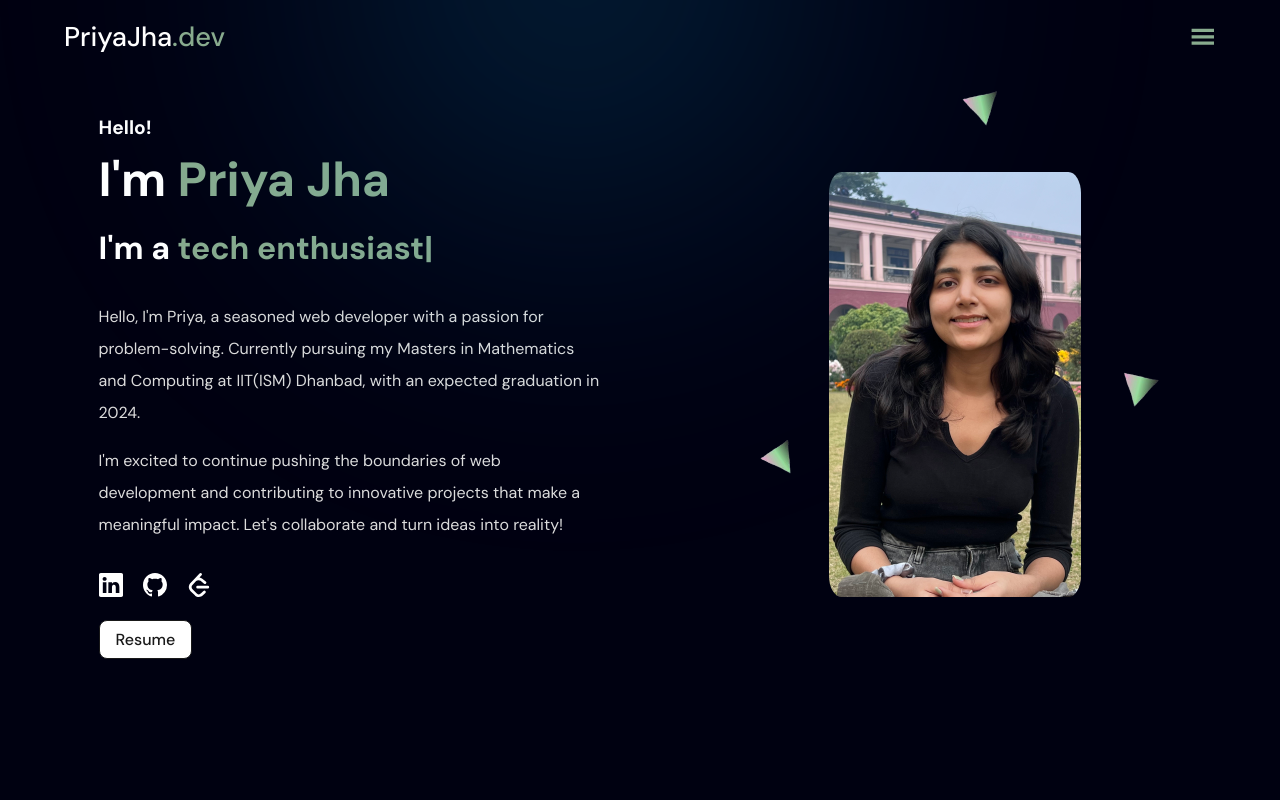
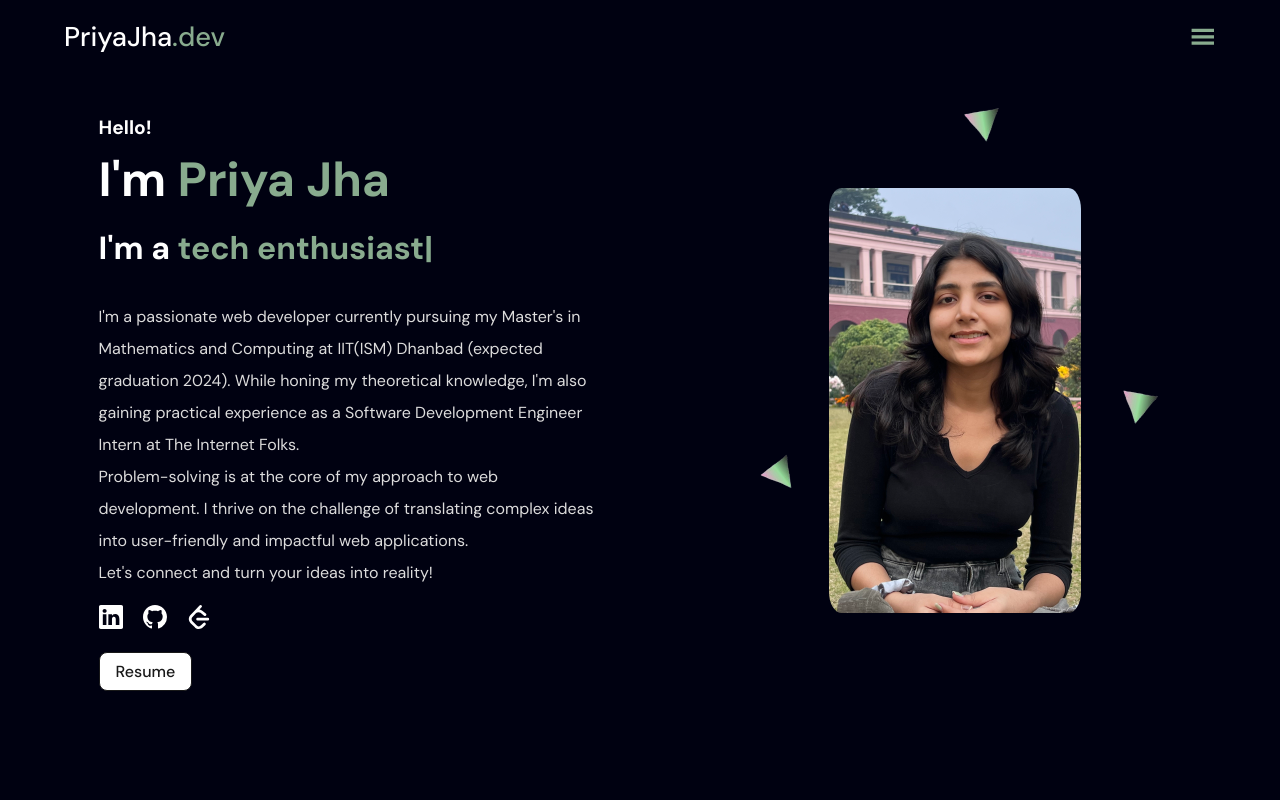
Before and after one commit to mikasa-404/main-portfolio, a React (Create React App) app: page / in a window 1280 px wide. Shown: the top 800 px of the page. Built offline with nearby package versions, Linux system fonts and the light colour scheme; the HTML template or start-up script is replaced by a standard one.

Commit message:
ui fixes

```diff
--- a/src/App.js
+++ b/src/App.js
@@ -26,7 +26,7 @@ function App() {
 
           <Footer />
         </Container>
-        <FadeImage src={TopFadeImage} top="0" />
+        {/* <FadeImage src={TopFadeImage} top="0" width="inherit"/> */}
       </MainBody>
       <AnimatedCursor
         innerSize={16}
--- a/src/components/Experience.js
+++ b/src/components/Experience.js
@@ -42,7 +42,7 @@ const Experience = () => {
       >
         Where <BlueText>I have worked</BlueText>
       </Heading>
-        <PaddingContainer top="2%">
+        <PaddingContainer top="5%">
         <VerticalTimeline>
         <VerticalTimelineElement
           contentStyle={{ background: "#191919", color: "#fff" }}
--- a/src/components/Footer.js
+++ b/src/components/Footer.js
@@ -8,7 +8,7 @@ const Footer = () => {
   return (
     <PaddingContainer
         id="Contact"
-        top="5%"
+        top="10%"
         bottom="10%"
         responsiveRight="1rem" responsiveLeft="1rem"
     >
--- a/src/components/MyProjects.js
+++ b/src/components/MyProjects.js
@@ -9,7 +9,7 @@ const MyProjects = () => {
   return (
     <PaddingContainer
       id="Projects"
-      top="5%"
+      top="10%"
       bottom="5%"
       responsiveTop="20%"
       responsiveLeft="1rem"
--- a/src/components/Showcase.js
+++ b/src/components/Showcase.js
@@ -69,15 +69,18 @@ const Showcase = () => {
             </BlueText>
           </Heading>
           <ParaText as="p" top="2rem" bottom="1rem">
-            Hello, I'm Priya, a seasoned web developer with a passion for
-            problem-solving. Currently pursuing my Masters in Mathematics and
-            Computing at IIT(ISM) Dhanbad, with an expected graduation in 2024.
+            I'm a passionate web developer currently pursuing my Master's in
+            Mathematics and Computing at IIT(ISM) Dhanbad (expected graduation
+            2024). While honing my theoretical knowledge, I'm also gaining
+            practical experience as a Software Development Engineer Intern at
+            The Internet Folks.<br/>
+            Problem-solving is at the core of my approach to web development. I
+            thrive on the challenge of translating complex ideas into
+            user-friendly and impactful web applications.<br/>
+            Let's connect and turn your ideas into reality!
           </ParaText>
-          <ParaText as="p" bottom="2rem">
-            I'm excited to continue pushing the boundaries of web development
-            and contributing to innovative projects that make a meaningful
-            impact. Let's collaborate and turn ideas into reality!
-          </ParaText>
+
+
           {/* social icons */}
           <FlexContainer gap="20px" responsiveFlex>
             <IconContainer color="white" size="1.5rem">
@@ -98,14 +101,13 @@ const Showcase = () => {
                 <SiLeetcode />
               </StyledLink>
             </IconContainer>
-
-
           </FlexContainer>
           <ResumeButoon
-            href="https://drive.google.com/file/d/1eEjDnKuC8x9dfDpBPdYppoiPS3U1W5ZI/view?usp=sharing"
-            target="blank">
-              Resume
-            </ResumeButoon>
+            href="https://drive.google.com/file/d/1Q60MkMn7PLXI7pd9ny0EOxLcM8bkMz6V/view?usp=sharing"
+            target="blank"
+          >
+            Resume
+          </ResumeButoon>
         </motion.div>
 
         {/* right content */}
```
